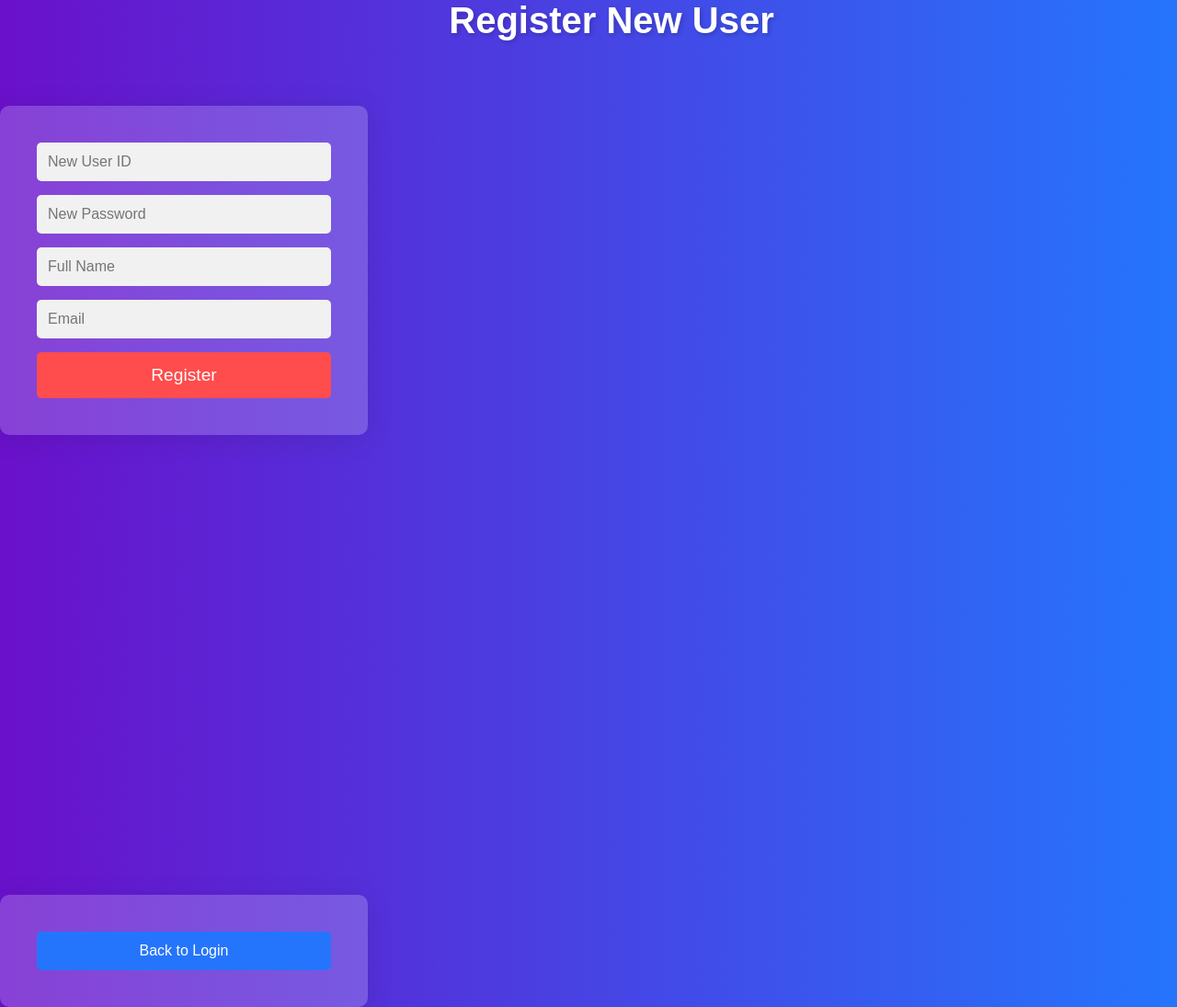
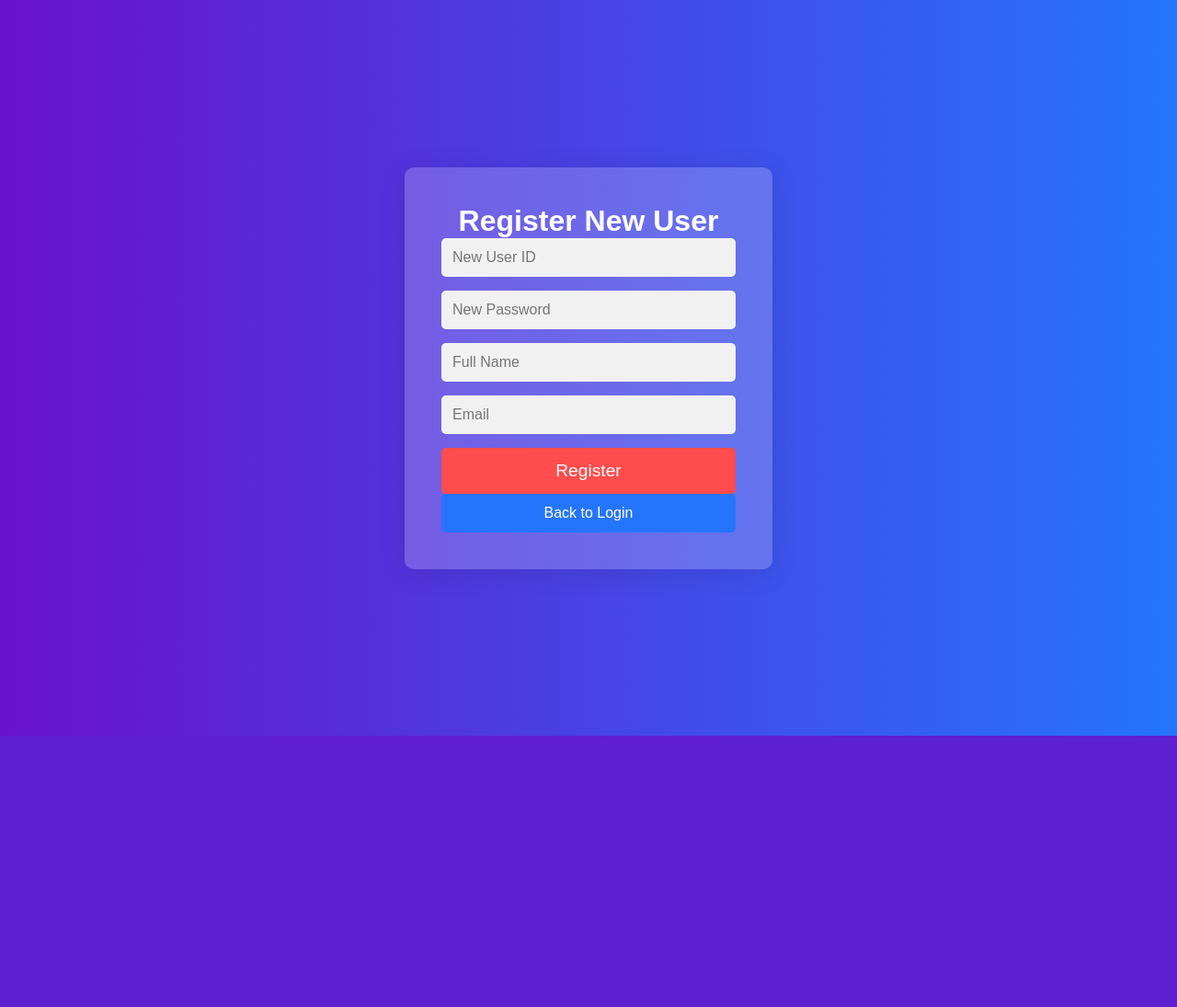
Before and after one commit to Induru-dev/ip-url-to-txt, a PHP site: page /register.php in a window 1280 px wide. Shown: the whole page at 92% size. After the commit the page ends 800 px from the top, so only its background shows below. Run offline with PHP 8.4, Linux system fonts and the light colour scheme; a user stored in the database is signed in.

Commit message:
css part 2

```diff
--- a/register.php
+++ b/register.php
@@ -37,7 +37,6 @@ if ($_SERVER["REQUEST_METHOD"] == "POST") {
     <title>Register New User</title>
 </head>
 <body>
-
     <style>
                 /* General reset */
         * {
@@ -50,7 +49,7 @@ if ($_SERVER["REQUEST_METHOD"] == "POST") {
         body {
             font-family: 'Arial', sans-serif;
             background: linear-gradient(to right, #6a11cb, #2575fc); /* Gradient background */
-
+            display: flex;
             justify-content: center;
             align-items: center;
             height: 100vh;
@@ -70,10 +69,12 @@ if ($_SERVER["REQUEST_METHOD"] == "POST") {
 
         /* Heading styling */
         h1 {
+            h1 {
             font-size: 2.5rem;
             margin-bottom: 70px;
-            margin-left: 50px;
-            text-shadow: 2px 2px 5px rgba(0, 0, 0, 0.2); /* Text shadow */
+            text-align: center; /* Add this line to center the text */
+            text-shadow: 2px 2px 5px rgba(0, 0, 0, 0.2);
+}
         }
 
         /* Input fields styling */
@@ -162,8 +163,9 @@ if ($_SERVER["REQUEST_METHOD"] == "POST") {
         }
 
     </style>
-    <h1>Register New User</h1>
     <form method="post">
+        <h1>Register New User</h1>
+
         <input type="text" name="user_id" placeholder="New User ID" required>
         <input type="password" name="password" placeholder="New Password" required>
         <input type="text" name="name" placeholder="Full Name" required>
@@ -172,15 +174,21 @@ if ($_SERVER["REQUEST_METHOD"] == "POST") {
         <?php if ($message): ?>
             <p><?= $message ?></p>
         <?php endif; ?>
+
+        <a href="index.php" style="text-decoration: none;">
+        <button type="button" style="padding: 12px 20px; background-color: #2575fc; color: white; border: none; border-radius: 5px; font-size: 1rem; cursor: pointer; transition: background-color 0.3s ease;">
+            Back to Login
+        </button>
+        </a>
+
     </form>
 
     <?php if (!empty($message)): ?>
         <p class="<?= strpos($message, 'successful') !== false ? 'message' : 'error' ?>"><?= $message ?></p>
     <?php endif; ?>
-    <!-- Back to Login Button -->
-    <form action="index.php" method="get">
-        <button type="submit">Back to Login</button>
-    </form>
+
+
+
 
 </body>
 </html>
```
